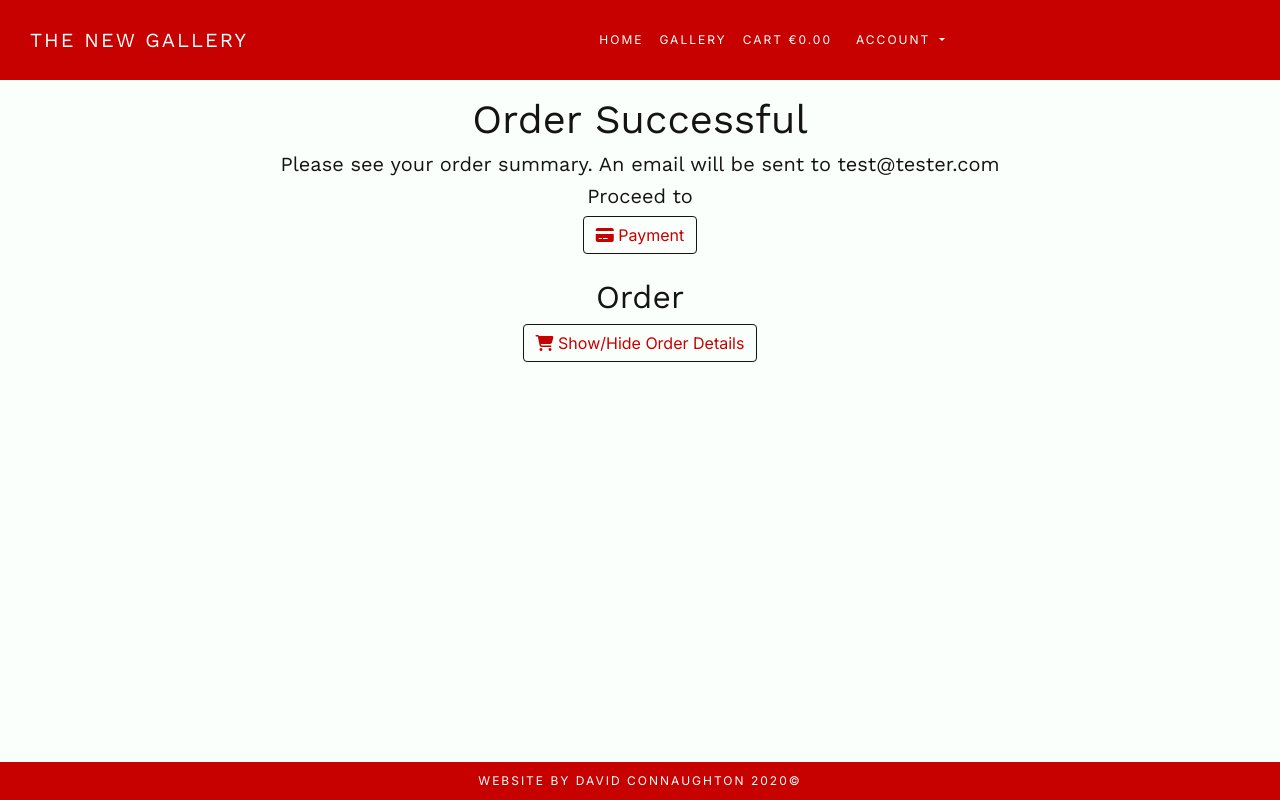
After one commit to david-connaughton/the-new-gallery, a Django app: a page that uses checkout/templates/checkout/checkout_success.html in a window 1280 px wide. The commit adds this page. Run offline with Django 3.2, Linux system fonts and the light colour scheme; data comes from the database, SQL or seed files in the repository; both versions use the stored data as it was after the commit; some libraries are stand-ins or nearby versions.

Commit message:
Stripe functionality completed with checkout success view in Checkout App

```diff
--- a/cart/contexts.py
+++ b/cart/contexts.py
@@ -1,3 +1,5 @@
+"""Inspired by Code Institute Tutorial"""
+
 from django.conf import settings
 from django.shortcuts import get_object_or_404
 from photos.models import Photo
--- a/checkout/models.py
+++ b/checkout/models.py
@@ -45,7 +45,7 @@ class Order(models.Model):
 
     def update_total(self):
         self.order_total = self.lineitems.aggregate(
-            Sum('lineitem_total'))['lineitem_total__sum']
+            Sum('lineitem_total'))['lineitem_total__sum'] or 0
         self.grand_total = self.order_total
         self.save()
 
--- a/checkout/static/checkout/css/checkout.css
+++ b/checkout/static/checkout/css/checkout.css
@@ -2,7 +2,8 @@
     text-align: center;
 }
 
-.fields {
+.fields,
+.input {
     display: inline;
     padding-top: 10px;
     /* padding-left: 90px;
@@ -25,7 +26,7 @@ select {
   padding: 10px 12px;
   border: 1px solid transparent;
   border-radius: 0px;
-  background-color: white;
+  background-color: #FBFFFC;
   box-shadow: 0 1px 3px 0 #e6ebf1;
   -webkit-transition: box-shadow 150ms ease;
   transition: box-shadow 150ms ease;
@@ -34,15 +35,15 @@ select {
 .StripeElement--focus,
 .stripe-style-input:focus,
 .stripe-style-input:active {
-  box-shadow: 0 1px 3px 0 #cfd7df;
+  box-shadow: 0 1px 3px 0 #FBFFFC;
 }
 
 .StripeElement--webkit-autofill {
-  background-color: #fefde5 !important;
+  background-color: #FBFFFC !important;
 }
 
 .stripe-style-input::placeholder {
-    color: #aab7c4;
+    color: #141411;
 }
 
 .fieldset-label {
@@ -52,7 +53,7 @@ select {
 
 #payment-form .form-control,
 #card-element {
-    color: #000;
+    color: #141411;
     border:  solid #c70000 1px !important;
     max-width: 450px;
 }
--- /dev/null
+++ b/checkout/templates/checkout/checkout_success.html
@@ -0,0 +1,50 @@
+{% extends "base.html" %}
+{% load static %}
+
+{% block extra_css %}
+
+<link rel="stylesheet" href="{% static 'checkout/css/checkout.css' %}">
+
+{% endblock %}
+
+{% block content %}
+
+<!--Header-->
+
+    <div class="container-fluid mx-auto row justify-content-center">
+        <h1 class="mt-5 pt-5 header">Order Successful</h1>
+        <br>
+    </div>
+    <div class="container-fluid mx-auto row justify-content-center">
+        <h5 class="header">Please see your order summary. An email will be sent to {{ order.email }}</h5>
+    </div>
+    <div class="row">
+        <div class="mx-auto text-center">
+            <h5 class="header">Proceed to </h5>
+            <a href="#payment-section" class="btn btn-outline page-button">
+                <i class="fas fa-credit-card"></i>
+                Payment
+            </a>
+        </div>
+    </div>
+    <br>
+    <div class="container-fluid mx-auto row justify-content-center">
+        <h2 class="header">Order</h2>
+    </div>
+    <div class="mx-auto text-center">
+        <button class="btn btn-outline page-button"  id="order-button">
+            <i class="fas fa-shopping-cart"></i>
+                Show/Hide Order Details
+        </button>
+    </div>
+
+<!--End of Header Section-->
+
+<!--Order Details Section-->
+
+
+<!--End of Order Details Section-->
+
+
+
+{% endblock %}
--- a/checkout/urls.py
+++ b/checkout/urls.py
@@ -4,4 +4,6 @@ from . import views
 
 urlpatterns = [
     path('', views.checkout, name='checkout'),
+    path('checkout_success/<order_number>',
+         views.checkout_success, name='checkout_success'),
 ]
--- a/checkout/views.py
+++ b/checkout/views.py
@@ -1,27 +1,63 @@
-from django.shortcuts import render
+from django.shortcuts import render, reverse, redirect, get_object_or_404
 from django.conf import settings
 
 from .forms import OrderForm
+from .models import Order, OrderLineItem
+from photos.models import Photo
 from cart.contexts import cart_contents
 
 import stripe
+import json
 
 
 def checkout(request):
     stripe_public_key = settings.STRIPE_PUBLIC_KEY
     stripe_secret_key = settings.STRIPE_SECRET_KEY
 
-    cart = request.session.get('cart', {})
-    current_cart = cart_contents(request)
-    total = current_cart['total']
-    stripe_total = round(total * 100)
-    stripe.api_key = stripe_secret_key
-    intent = stripe.PaymentIntent.create(
-        amount=stripe_total,
-        currency=settings.STRIPE_CURRENCY,
-    )
+    if request.method == 'POST':
+        cart = request.session.get('cart', {})
 
-    order_form = OrderForm()
+        form_data = {
+            'full_name': request.POST['full_name'],
+            'email': request.POST['email'],
+            'phone_number': request.POST['phone_number'],
+            'street_address_1': request.POST['street_address_1'],
+            'street_address_2': request.POST['street_address_2'],
+            'county': request.POST['county'],
+            'postcode': request.POST['postcode'],
+            'city': request.POST['city'],
+            'country': request.POST['country'],
+            'email_print': request.POST['email_print'],
+        }
+
+        order_form = OrderForm(form_data)
+        if order_form.is_valid():
+            order = order_form.save()
+            for item_id, item_data in cart.items():
+                photo = Photo.objects.get(id=item_id)
+                if isinstance(item_data, int):
+                    order_line_item = OrderLineItem(
+                        order=order,
+                        photo=photo,
+                        quantity=item_data,
+                    )
+                    order_line_item.save()
+
+            request.session['save_info'] = 'save-info' in request.POST
+            return redirect(
+                reverse('checkout_success', args=[order.order_number]))
+    else:
+        cart = request.session.get('cart', {})
+        current_cart = cart_contents(request)
+        total = current_cart['total']
+        stripe_total = round(total * 100)
+        stripe.api_key = stripe_secret_key
+        intent = stripe.PaymentIntent.create(
+            amount=stripe_total,
+            currency=settings.STRIPE_CURRENCY,
+        )
+
+        order_form = OrderForm()
     template = 'checkout/checkout.html'
     context = {
         'order_form': order_form,
@@ -29,3 +65,19 @@ def checkout(request):
         'client_secret': intent.client_secret,
     }
     return render(request, template, context)
+
+
+def checkout_success(request, order_number):
+    save_info = request.session.get('save_info')
+    order = get_object_or_404(Order, order_number=order_number)
+
+    if 'cart' in request.session:
+        del request.session['cart']
+
+    template = 'checkout/checkout_success.html'
+
+    context = {
+        'order': order,
+    }
+
+    return render(request, template, context)
--- a/photos/templates/photos/photo_detail.html
+++ b/photos/templates/photos/photo_detail.html
@@ -9,7 +9,7 @@
     <div class="container-fluid mx-auto m-5 p-5" id="photo-section">
         <div class="row">
             <div class="col-12 text-center">
-                <h1 class="header">{{ photo.title }}</h1>
+                <h1 class="header description">{{ photo.title }}</h1>
                 <br>
                 <a href="#" id="clicker">
                     <img src="{{ photo.image.url }}" class="img-fluid p-1" id="photo-img" alt="Photo Image">
@@ -20,7 +20,7 @@
                 </p>
                 <p>{{ photo.photographer }}</p>
                 <p>
-                    <small class="small">Description</small>
+                    <small class="small description">Description</small>
                 </p>
                 <p class="description">{{ photo.description }}</p>
                 <p>
```
Also changed, not shown: checkout/static/checkout/js/checkout.js (+6 -6 lines), checkout/templates/checkout/checkout.html (+8 -7 lines), db.sqlite3.
